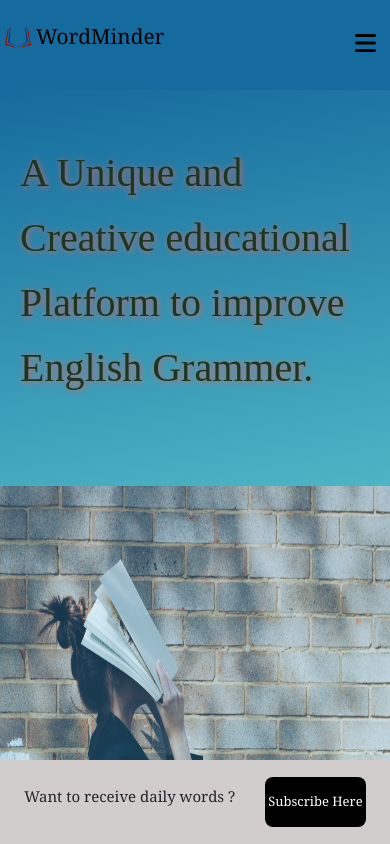
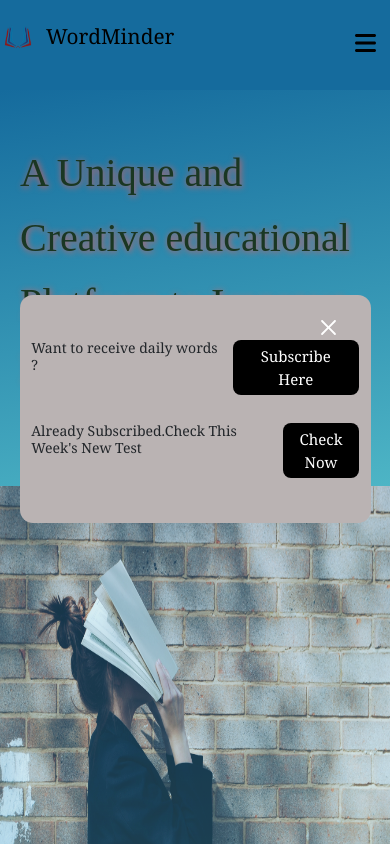
Before and after one commit to vk-0-7/word_minder, a React (Create React App) app: page / in a window 390 px wide. Shown: the top 844 px of the page. Built offline with nearby package versions, Linux system fonts and the light colour scheme; no server answers.

Commit message:
modal updated

```diff
--- a/src/Components/Home.css
+++ b/src/Components/Home.css
@@ -80,26 +80,30 @@ background-image: linear-gradient(45deg, #2a7b4f 0%, #797629 100%);
 }
 .subscribe{
     z-index: 100;
-    background-color: rgb(210, 205, 205);
+    background-color: rgb(186, 179, 179);
     position: fixed;
-    bottom: 0;
-    left: 0;
-    height: 10vh;
-    width: 100vw;
+    top: 35vh;
+    left: 30vw;
+    height: 30vh;
+    width: 45vw;
+    padding: 2vh 3vw;
+    border-radius: 13px;
+    display: grid;
+    justify-content: center;
+}
+.subscribe span{
     display: flex;
-    gap: 30px;
-    justify-content: center;
-    align-items: center;
+    gap: 10px;
 }
-.subscribe p{
+.subscribe h4{
     /* border: 1px solid red; */
-    font-size: 30px;
+    font-size: 18px;
 }
 .subscribe button{
     height: fit-content;
     width: fit-content;
-    padding: 5px 30px;
-    font-size: 20px;
+    padding: 5px 10px;
+    font-size: 15px;
     text-align: center;
     border-radius: 8px;
     border: none;
@@ -170,22 +174,26 @@ background-image: linear-gradient(45deg, #2a7b4f 0%, #797629 100%);
     left: 0px;
     background-color: rgba(0, 0, 0,0.5);
 }
-.subscribe p{
-    /* height: 50px; */
-    padding-top: 5px;
-    font-size: 15px;
-}
-.subscribe button{
-    height: 50px;
-    width: fit-content;
 
-    padding: 5px 3px;
-    font-size: 13px;
-    text-align: center;
-    border-radius: 8px;
-    border: none;
-    color: white;
-    background-color: rgb(0, 0, 0);
+.subscribe{
+    z-index: 100;
+    background-color: rgb(186, 179, 179);
+    position: fixed;
+    top: 35vh;
+    left: 5vw;
+    height: 27vh;
+    width: 90vw;
+    padding: 2vh 3vw;
+    border-radius: 13px;
+    display: grid;
+    justify-content: center;
 }
 
+.subscribe h4{
+    /* height: 50px; */
+    /* padding-top: 5px; */
+    font-size: 14px;
 }
+
+
+}
--- a/src/Components/Home.js
+++ b/src/Components/Home.js
@@ -1,5 +1,7 @@
-import React, { useState } from 'react'
+import React, { useState ,useEffect} from 'react'
 import './Home.css'
+import { useNavigate } from 'react-router-dom';
+import { Link } from 'react-router-dom';
 import image1 from '../image/image1.png';
 import Courses from './Courses';
 import Contact from './Contact';
@@ -7,12 +9,23 @@ import About from './About';
 import Subscribe from './subscribe';
 import AfterSubscribe from './aftersubscribe';
 import study from '../image/study.jpg'
+import { RxCross2 } from 'react-icons/rx'
 
 
 const Home = ({ user }) => {
+    const navigate=useNavigate()
+    const [isModalOpen, setIsModalOpen] = useState(false);
+    const [subscribeModal, setSubscribeModal] = useState(false);
+    const [afterSubscribeModal, setAfterSubscribeModal] = useState(false);
 
-    const [isModalOpen, setIsModalOpen] = useState(false);
-    const [afterSubscribeModal, setAfterSubscribeModal] = useState(false);
+  useEffect(() => {
+    setTimeout(()=>{
+        setSubscribeModal(true)
+ },5000)
+  }, [])
+
+
+
 
     return (
         <div>
@@ -22,7 +35,7 @@ const Home = ({ user }) => {
                     <img src={image1} alt=" not found" />
                 </div>
                 <div className="intro">
-                    <p>A Unique  and Creative educational Platform to improve English Grammer. </p>
+                    <p>A Unique  and Creative educational Platform to Improve English Vocabulary. </p>
                 </div>
                 {/* <div className="intro2">
           <h5>  A Unique and creative educational platform to enhance english grammer.</h5>
@@ -54,9 +67,15 @@ const Home = ({ user }) => {
             }
 
 
-            <div className="subscribe">
-                <p>Want to receive daily words ? </p> <button onClick={() => setIsModalOpen(true)}>Subscribe Here</button>
-            </div>
+         { subscribeModal &&  <div className="subscribe">
+              <div ><RxCross2 className='cross' onClick={()=>setSubscribeModal(false)} /></div>
+
+              <span> <h4>Want to receive daily words ? </h4> <button onClick={() => setIsModalOpen(true)}>Subscribe Here</button></span>
+
+               <span><h4>Already Subscribed.Check This Week's New Test  </h4>
+              <Link to='https://wordminderadmin.vercel.app'> <button >Check Now</button></Link>
+               </span>
+            </div>}
 
 
 
--- a/src/Components/Navbar.css
+++ b/src/Components/Navbar.css
@@ -32,8 +32,8 @@ html{
 }
 
 .reviser{
-    font-size: 1.7rem;
-    margin: 9px;
+    font-size: 30px;
+    margin:9px 15px;
 }
 
 .navbarList {
@@ -228,6 +228,13 @@ html{
     align-items: center;
     justify-content: center;
 }
+.navbarList li{
+    font-size: 19px;
+}
+
+.auth_button a{
+   font-size: 19px;
+}
 .navbarList a{
 
     margin: 0;
@@ -320,6 +327,13 @@ li{
     width: 50vw;
     /* border: 1px solid red; */
 }
+.navbarList li{
+     font-size: 19px;
+}
+
+.auth_button a{
+    font-size: 19px;
+}
 
 .dashboard{
     height: 50px;
@@ -349,13 +363,8 @@ li{
 
     .reviser{
         font-size: 1.30rem;
-        margin: 0px 0px 0px 0px;
+        margin: 0px 10px 0px 10px;
     }
-
-
-
-
-
 
 
     .mobile_icon{
--- a/src/Components/subscribe.css
+++ b/src/Components/subscribe.css
@@ -7,7 +7,7 @@
     top: 50%;
     left: 50%;
     transform: translate(-50%, -50%);
-    background-color: #201315;
+    background-color: #7d7b7b;
     border-radius: 30px;
 }
 
@@ -100,7 +100,7 @@
 
     .main_page {
 
-           height: 26rem;
+           height: 40vh;
            width: 90vw;
            padding: 3rem 1rem;
 
@@ -111,7 +111,7 @@
 
     .main_page h2 {
 
-           font-size: 1.3rem;
+           font-size: 20px;
            color: white;
            text-align: center;
            line-height: 30px;
@@ -121,16 +121,16 @@
     .main_page input {
 
 
-           margin: 15px 0px 0px 25px;
-
-           border-radius: 15px;
+           margin: 10px 0px 0px 25px;
+           height: 40px;
+           border-radius: 10px;
            font-size: 1.05rem;
 
     }
 
     .btn {
 
-
+           height: 40px;
            margin: 30px 0px 0px 25px;
            font-size: 1.05rem;
 
```
